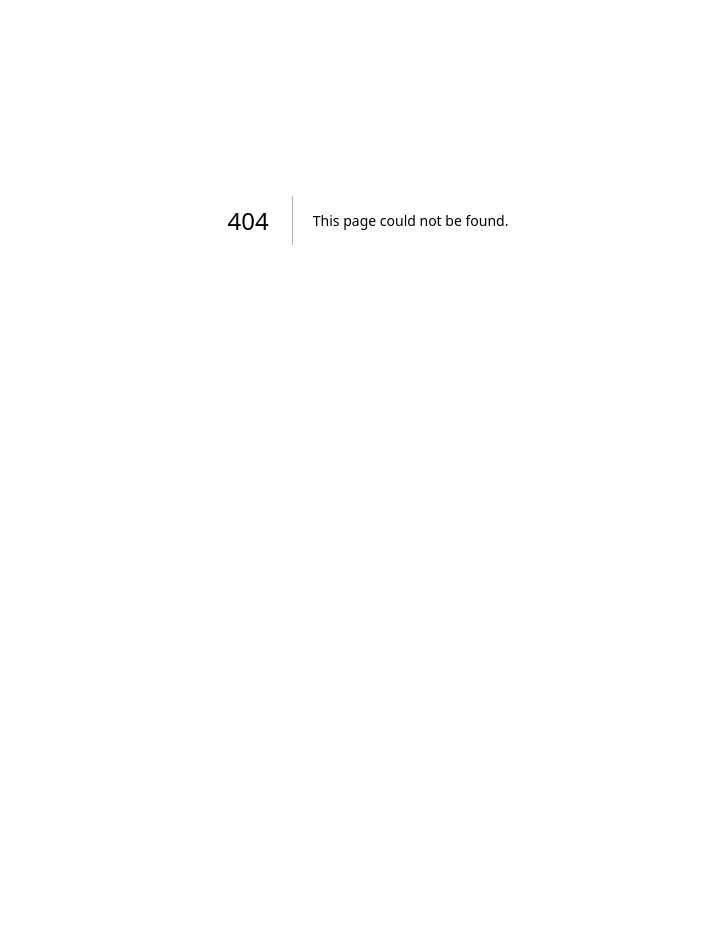
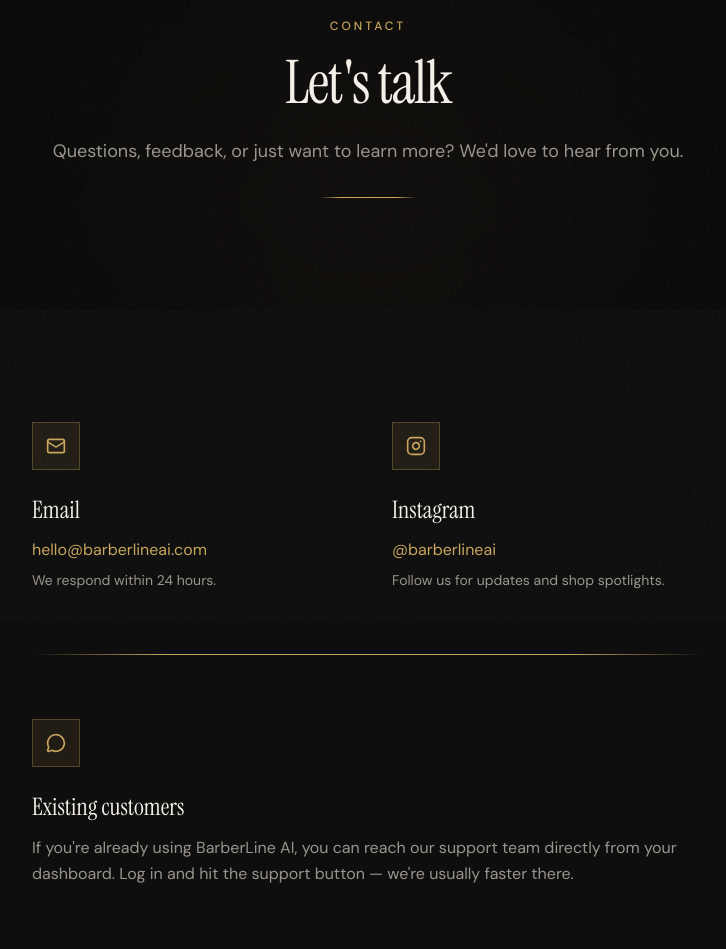
Before and after one commit to oa100/barberline-ai, a Next.js app: page /contact in a window 1280 px wide. Before the commit this address had no page. Shown: the part 180-1129 px from the top of the page, without its empty margins (272-998 px from the left). Before the commit the page ends 800 px from the top, so only its background shows below. Built offline with nearby package versions, Linux system fonts and the light colour scheme.

Commit message:
feat: add about and contact pages

```diff
--- /dev/null
+++ b/src/app/(marketing)/about/page.tsx
@@ -0,0 +1,112 @@
+import Link from "next/link";
+import { Button } from "@/components/ui/button";
+
+export default function AboutPage() {
+  return (
+    <>
+      {/* Hero */}
+      <section className="relative py-28">
+        <div className="absolute top-1/3 right-0 w-[400px] h-[400px] bg-gold/3 rounded-full blur-[120px] pointer-events-none" />
+
+        <div className="container relative mx-auto px-6">
+          <div className="mx-auto max-w-3xl text-center">
+            <span className="text-xs font-medium uppercase tracking-[0.25em] text-gold animate-fade-in">
+              About Us
+            </span>
+            <h1 className="mt-4 font-serif text-4xl tracking-tight sm:text-5xl md:text-6xl text-cream animate-fade-in-up stagger-1">
+              Built for barbershops,
+              <br />
+              by people who get it
+            </h1>
+            <p className="mt-6 text-lg text-warm-gray animate-fade-in-up stagger-2">
+              BarberLine AI is a Dallas-based startup on a mission to help every
+              barber focus on their craft — not their phone.
+            </p>
+            <div className="gold-line mx-auto mt-8 w-24" />
+          </div>
+        </div>
+      </section>
+
+      {/* Why Barbershops */}
+      <section className="relative bg-[#0E0E0E] py-28">
+        <div className="container relative mx-auto px-6">
+          <div className="mx-auto max-w-2xl">
+            <span className="text-xs font-medium uppercase tracking-[0.25em] text-gold">
+              Why Barbershops
+            </span>
+            <h2 className="mt-4 font-serif text-3xl tracking-tight sm:text-4xl text-cream">
+              Every missed call is a missed customer
+            </h2>
+            <div className="gold-line mt-8 w-16" />
+
+            <div className="mt-10 space-y-6 text-warm-gray leading-relaxed">
+              <p>
+                Barbers are busy. When you&apos;re mid-fade, you can&apos;t pick
+                up the phone. But that call might be a new client, a reschedule,
+                or a regular trying to get in this week. Every unanswered call is
+                money left on the table.
+              </p>
+              <p>
+                We built BarberLine AI because generic answering services
+                don&apos;t understand barbershops. They don&apos;t know the
+                difference between a taper and a lineup. They can&apos;t check
+                your real availability on Square and book the right service with
+                the right barber.
+              </p>
+              <p>
+                Our AI receptionist does. It answers calls 24/7, speaks
+                naturally, books appointments directly into your calendar, and
+                sends your clients a confirmation text — all while you stay
+                focused on the chair.
+              </p>
+            </div>
+          </div>
+        </div>
+      </section>
+
+      {/* Mission / Where We Are */}
+      <section className="relative py-28">
+        <div className="absolute bottom-0 left-1/4 w-[300px] h-[300px] bg-gold/3 rounded-full blur-[100px] pointer-events-none" />
+
+        <div className="container relative mx-auto px-6">
+          <div className="mx-auto max-w-2xl">
+            <span className="text-xs font-medium uppercase tracking-[0.25em] text-gold">
+              Our Mission
+            </span>
+            <h2 className="mt-4 font-serif text-3xl tracking-tight sm:text-4xl text-cream">
+              Help barbers never miss a customer
+            </h2>
+            <div className="gold-line mt-8 w-16" />
+
+            <div className="mt-10 space-y-6 text-warm-gray leading-relaxed">
+              <p>
+                We&apos;re not trying to replace barbers — we&apos;re giving
+                them a tool that handles the one part of the job that gets in the
+                way of the work. The phone.
+              </p>
+              <p>
+                Based in Dallas-Fort Worth, we&apos;re currently serving the DFW
+                barbershop community and growing from here. We believe the best
+                products are built close to the people they serve, and
+                that&apos;s exactly what we&apos;re doing — talking to barbers,
+                sitting in shops, and building what they actually need.
+              </p>
+            </div>
+
+            <div className="mt-16 text-center">
+              <Button
+                asChild
+                size="lg"
+                className="bg-gold text-[#0A0A0A] font-semibold hover:bg-gold-light rounded-none px-12 py-6 text-sm uppercase tracking-[0.15em]"
+              >
+                <Link href="/contact">Get in Touch</Link>
+              </Button>
+
+              <div className="mx-auto mt-12 barber-stripe-thin h-1 w-32 opacity-40 rounded-full" />
+            </div>
+          </div>
+        </div>
+      </section>
+    </>
+  );
+}
--- /dev/null
+++ b/src/app/(marketing)/contact/page.tsx
@@ -0,0 +1,94 @@
+import { Mail, MessageCircle, Instagram } from "lucide-react";
+
+export default function ContactPage() {
+  return (
+    <>
+      {/* Hero */}
+      <section className="relative py-28">
+        <div className="absolute top-1/4 left-1/2 -translate-x-1/2 w-[500px] h-[400px] bg-gold/3 rounded-full blur-[120px] pointer-events-none" />
+
+        <div className="container relative mx-auto px-6">
+          <div className="mx-auto max-w-3xl text-center">
+            <span className="text-xs font-medium uppercase tracking-[0.25em] text-gold animate-fade-in">
+              Contact
+            </span>
+            <h1 className="mt-4 font-serif text-4xl tracking-tight sm:text-5xl md:text-6xl text-cream animate-fade-in-up stagger-1">
+              Let&apos;s talk
+            </h1>
+            <p className="mt-6 text-lg text-warm-gray animate-fade-in-up stagger-2">
+              Questions, feedback, or just want to learn more? We&apos;d love to
+              hear from you.
+            </p>
+            <div className="gold-line mx-auto mt-8 w-24" />
+          </div>
+        </div>
+      </section>
+
+      {/* Contact Info */}
+      <section className="relative bg-[#0E0E0E] py-28">
+        <div className="container relative mx-auto px-6">
+          <div className="mx-auto max-w-2xl">
+            <div className="grid gap-12 sm:grid-cols-2">
+              {/* Email */}
+              <div className="animate-fade-in-up stagger-2">
+                <div className="flex h-12 w-12 items-center justify-center border border-gold/30 bg-gold/10">
+                  <Mail className="h-5 w-5 text-gold" />
+                </div>
+                <h2 className="mt-6 font-serif text-2xl text-cream">Email</h2>
+                <a
+                  href="mailto:hello@barberlineai.com"
+                  className="mt-3 block text-gold hover:text-gold-light transition-colors"
+                >
+                  hello@barberlineai.com
+                </a>
+                <p className="mt-2 text-sm text-warm-gray">
+                  We respond within 24 hours.
+                </p>
+              </div>
+
+              {/* Social */}
+              <div className="animate-fade-in-up stagger-3">
+                <div className="flex h-12 w-12 items-center justify-center border border-gold/30 bg-gold/10">
+                  <Instagram className="h-5 w-5 text-gold" />
+                </div>
+                <h2 className="mt-6 font-serif text-2xl text-cream">
+                  Instagram
+                </h2>
+                <a
+                  href="https://instagram.com/barberlineai"
+                  target="_blank"
+                  rel="noopener noreferrer"
+                  className="mt-3 block text-gold hover:text-gold-light transition-colors"
+                >
+                  @barberlineai
+                </a>
+                <p className="mt-2 text-sm text-warm-gray">
+                  Follow us for updates and shop spotlights.
+                </p>
+              </div>
+            </div>
+
+            <div className="gold-line mt-16 w-full" />
+
+            {/* Existing Customers */}
+            <div className="mt-16 animate-fade-in-up stagger-4">
+              <div className="flex h-12 w-12 items-center justify-center border border-gold/30 bg-gold/10">
+                <MessageCircle className="h-5 w-5 text-gold" />
+              </div>
+              <h2 className="mt-6 font-serif text-2xl text-cream">
+                Existing customers
+              </h2>
+              <p className="mt-3 text-warm-gray leading-relaxed">
+                If you&apos;re already using BarberLine AI, you can reach our
+                support team directly from your dashboard. Log in and hit the
+                support button — we&apos;re usually faster there.
+              </p>
+            </div>
+
+            <div className="mx-auto mt-16 barber-stripe-thin h-1 w-32 opacity-40 rounded-full" />
+          </div>
+        </div>
+      </section>
+    </>
+  );
+}
```
